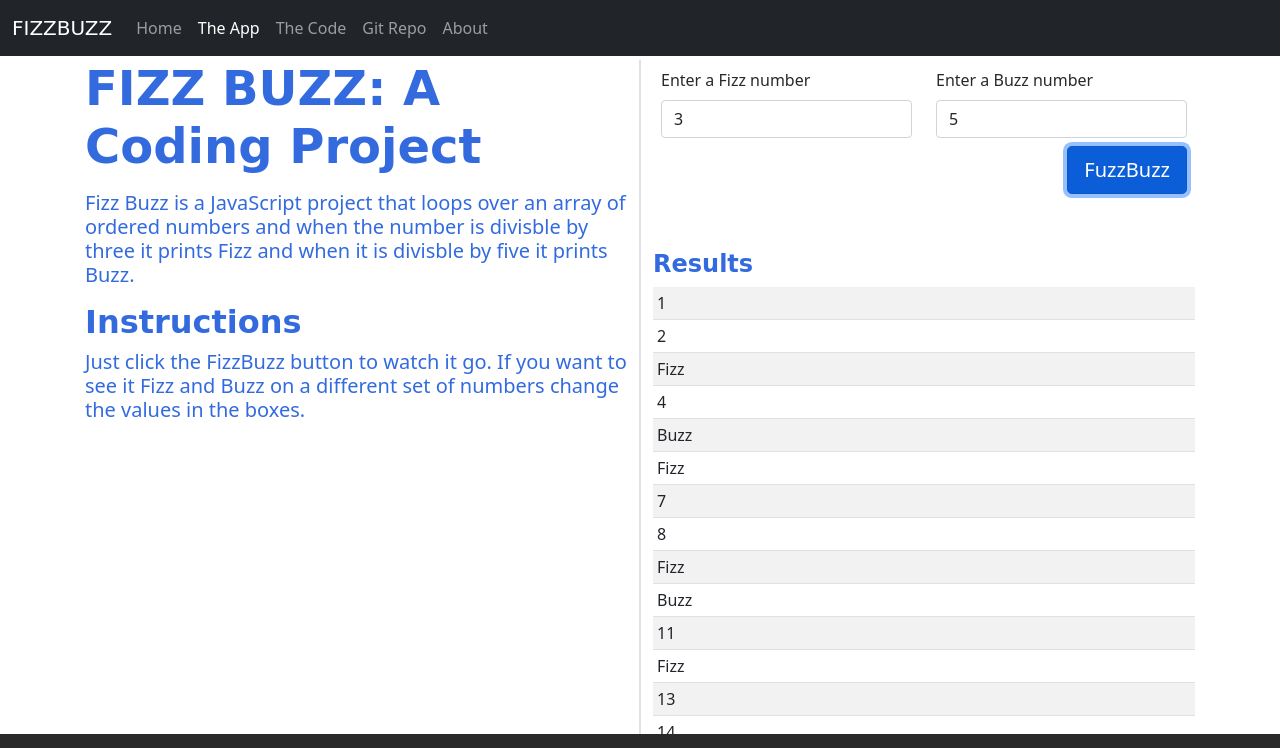
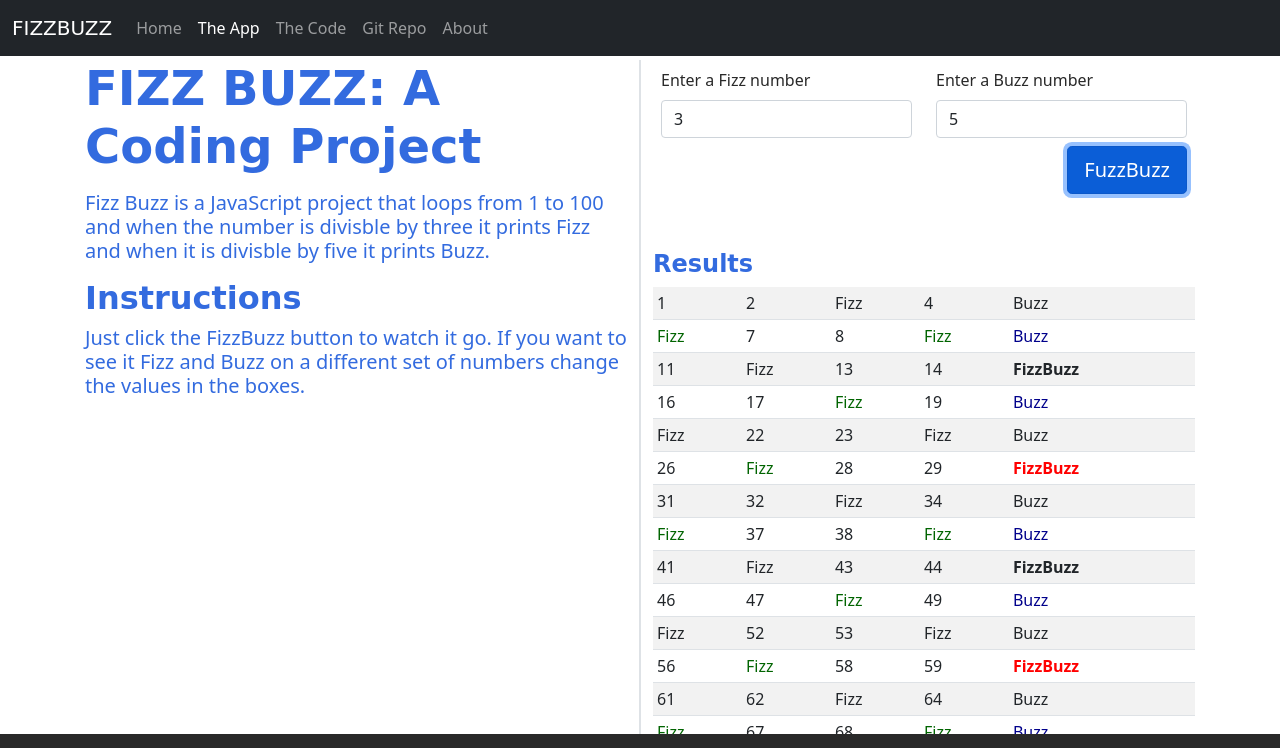
Before and after one commit to Ghatazhak/FizzBuzz, a plain HTML site: page app.html in a window 1280 px wide. Both pictures are taken after a click on the button "FuzzBuzz". Shown: the top 748 px of the page. Drawn offline with nearby package versions, Linux system fonts and the light colour scheme; a web font is replaced by a local one.

Commit message:
Working.

```diff
--- a/app.html
+++ b/app.html
@@ -78,8 +78,7 @@
                 FIZZ BUZZ: A Coding Project
               </h1>
               <h4 class="lead pb-2">
-                Fizz Buzz is a JavaScript project that loops over an array of
-                ordered numbers and when the number is divisble by three it
+                Fizz Buzz is a JavaScript project that loops from 1 to 100 and when the number is divisble by three it
                 prints Fizz and when it is divisble by five it prints Buzz.
               </h4>
             </div>
@@ -118,6 +117,7 @@
                 <div class="col">
                   <table class="table table-striped table-sm">
                     <tbody id="results">
+                      <!-- table results go here -->
                     </tbody>
                   </table>
                 </div>
@@ -169,6 +169,15 @@
         </div>
       </div>
     </footer>
+    <template id="fbTemplate">
+      <tr>
+      <td></td>
+      <td></td>
+      <td></td>
+      <td></td>
+      <td></td>
+    </tr>
+    </template>
     <!-- Bootstrap JS -->
     <script
       src="https://cdn.jsdelivr.net/npm/bootstrap@5.1.1/dist/js/bootstrap.bundle.min.js"
--- a/css/site.css
+++ b/css/site.css
@@ -60,6 +60,19 @@ footer .social>a:hover {
     font-family: 'Odibee Sans', cursive;
 }
 
+.Fizz {
+    color: darkgreen;
+}
+
+.Buzz {
+    color: darkblue;
+}
+
+.FizzBuzz {
+    color: red;
+    font-weight: bold;
+}
+
 /* Prism CSS */
 code[class*="language-"],
         pre[class*="language-"] {
--- a/js/site.js
+++ b/js/site.js
@@ -1,6 +1,4 @@
-function getValues()
-{
-
+function getValues() {
     // get values from DOM.
     let fizzValue = document.getElementById("fizzValue").value;
     let buzzValue = document.getElementById("buzzValue").value;
@@ -13,7 +11,7 @@ function getValues()
     if(Number.isInteger(fizzValue) && Number.isInteger(buzzValue)){
 
         let fbData = FizzBuzz(fizzValue,buzzValue);
-        displayValues(fbData);
+        displayData(fbData);
 
     } else {
         alert("Please enter only integers!")
@@ -42,36 +40,22 @@ function FizzBuzz(fizzValue, buzzValue) {
     return returnArray;
 }
 
-function displayValues(fbData){
-
-    let templateRow = "";
-
-    for (let index = 0; index <= fbData.length - 1; index++) {
-        templateRow += `<tr><td>${fbData[index]}</td></tr>`;
-    }
-
-    document.getElementById("results").innerHTML = templateRow;
-}
-
-
-
-
 //custom display function
 function displayData(fbData) {
 
     //get the table body element from the page
     let tableBody = document.getElementById("results");
 
-    //get the row from the template
+    //get the row template
     let templateRow = document.getElementById("fbTemplate");
 
-    //clear table first
+    //clear the table.
     tableBody.innerHTML = "";
 
     for (let i = 0; i < fbData.length; i += 5) {
         const tableRow = document.importNode(templateRow.content, true);
         //grab only the columns in the template
-        rowCols = tableRow.querySelectorAll("td");
+        let rowCols = tableRow.querySelectorAll("td");
 
         rowCols[0].classList.add(fbData[i]);
         rowCols[0].textContent = fbData[i];
```
